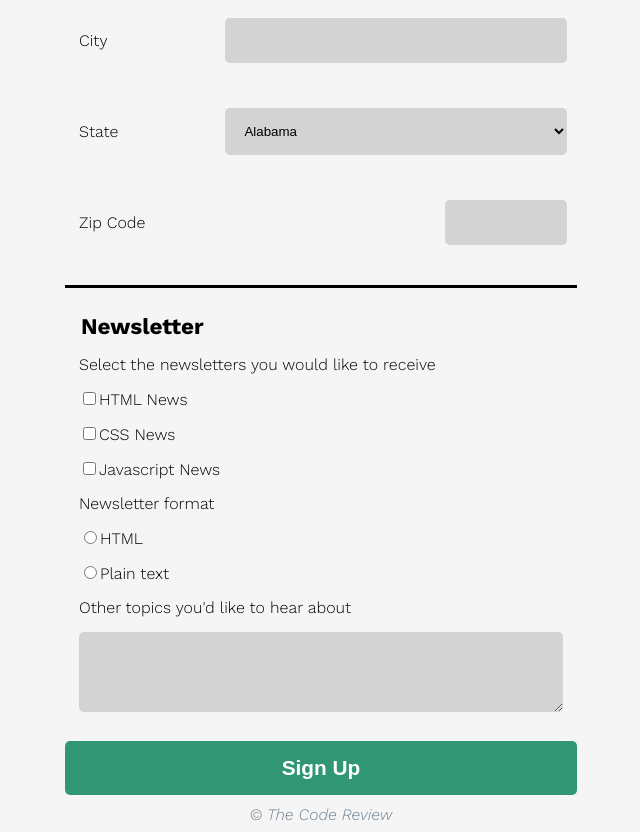
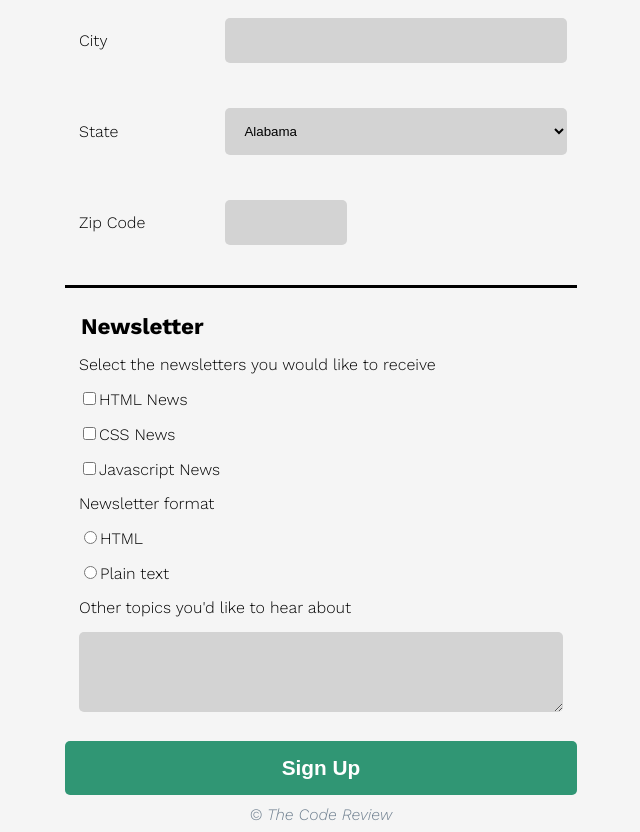
Before and after one commit to m6english/Techdegree-project-3, a plain HTML site: page index.html in a window 1280 px wide. Shown: the part 724-1556 px from the top of the page, without its empty margins (319-959 px from the left). Drawn offline with nearby package versions, Linux system fonts and the light colour scheme; a web font is replaced by a local one.

Commit message:
fixed zip code margin

```diff
--- a/css/styles.css
+++ b/css/styles.css
@@ -118,6 +118,7 @@ footer {
 
     #zip {
         width: 25%;
+        margin-right: 45%;
     }
 
     .contact_item {
```
